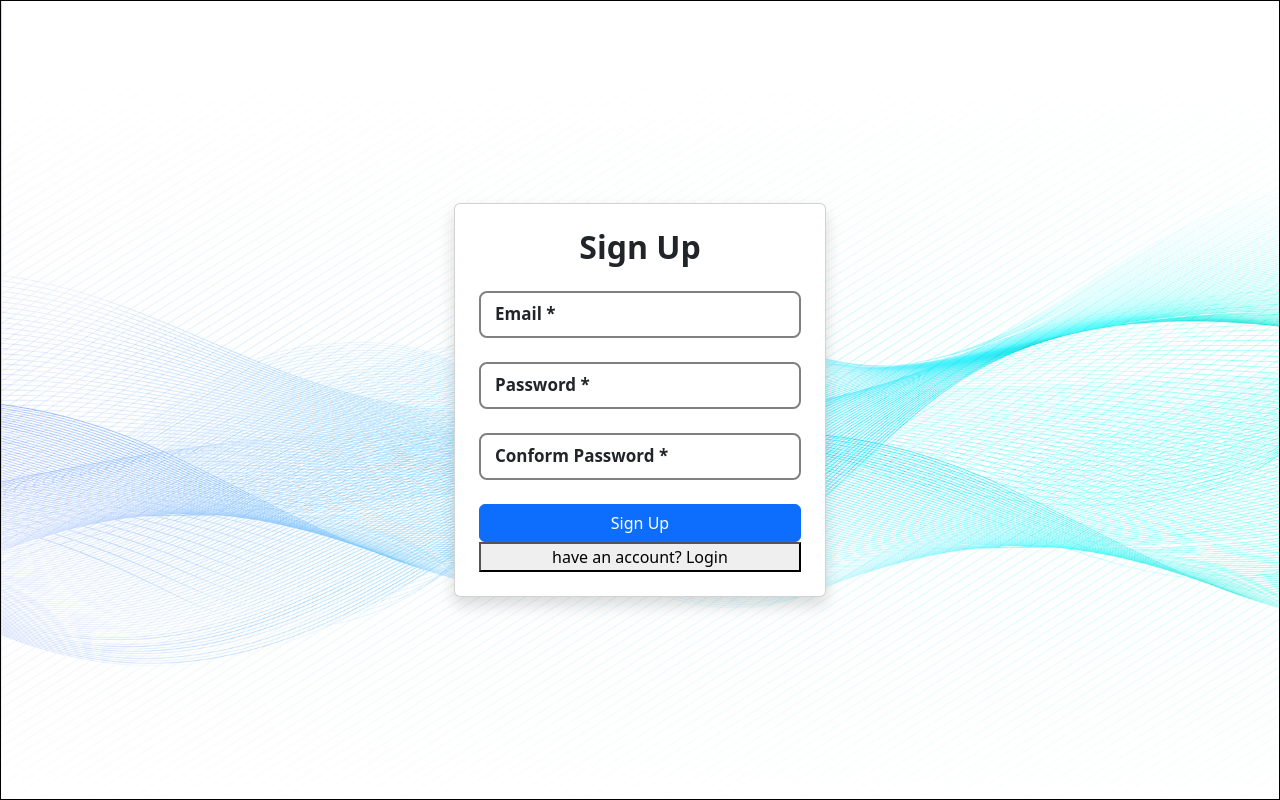
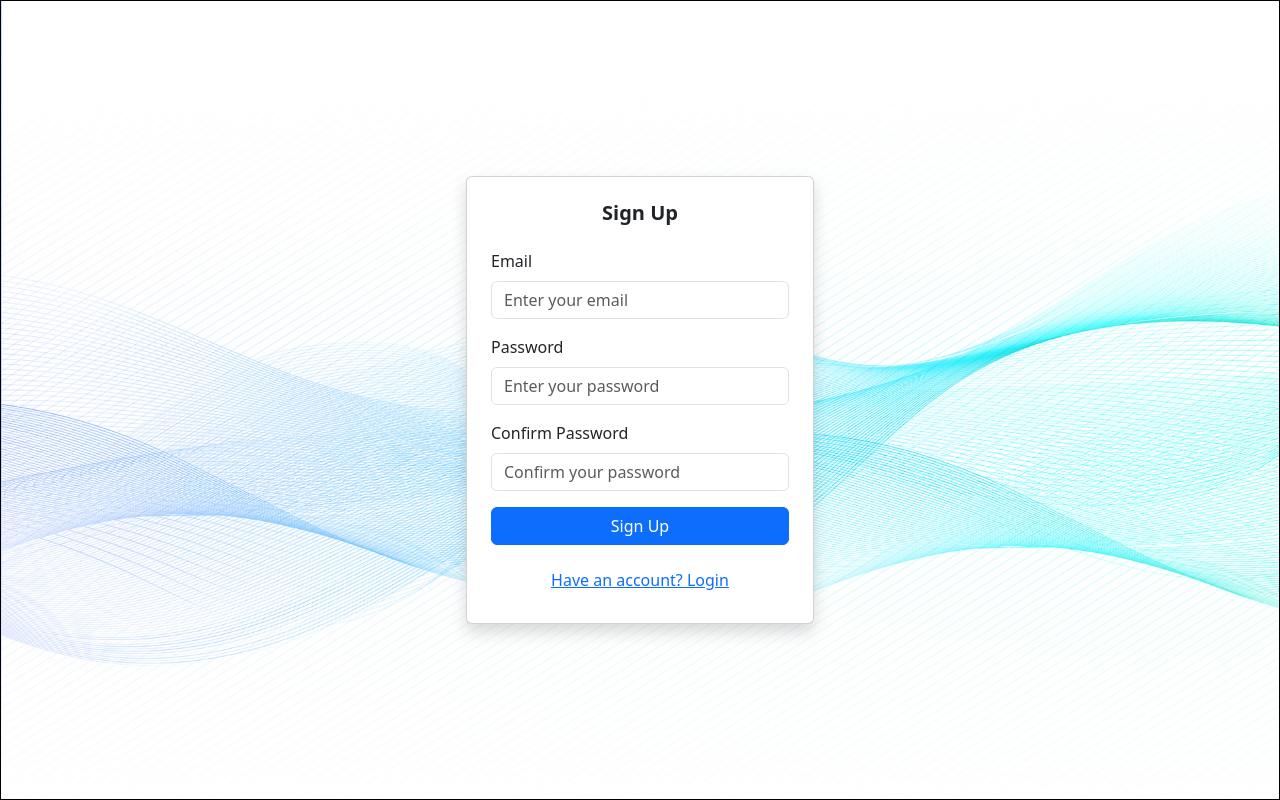
Before and after one commit to CodeMaverick4/mail-box-client, a React (Vite) app: page / in a window 1280 px wide. Built offline with nearby package versions, Linux system fonts and the light colour scheme.

Commit message:
react bootstrap added

```diff
--- a/src/App.css
+++ b/src/App.css
@@ -11,52 +11,3 @@
   height: 100%;
   object-fit: fill
 }
-
-input{
-    border: none !important;
-    outline: none !important;
-}
-.input_container {
-    position: relative;
-    border: 2px solid grey;
-    transition: all 0.2s ease-in-out;
-    border-radius: 8px;
-    width: 100%;
-}
-
-.input_label_pos {
-    position: absolute;
-    top: 0px;
-    transform: translate(0%, 32%);
-    left: 10px;
-    z-index: 1;
-
-    padding: 0px 4px;
-    font-size: 17px;
-    font-weight: 600;
-    /* color: gray; */
-    transition: all 0.3s ease-in-out;
-}
-
-.input_container input:focus ~ .input_label_pos,
-.input_container input:not(:placeholder-shown) ~ .input_label_pos {
-    transform: translate(0%, -70%);
-    background: #fff;
-    font-size: 14px;
-}
-
-.input_container input {
-    padding-top: 12px;
-    padding-bottom: 12px;
-    font-size: 14px;
-    font-weight: 400;
-    color: #6b6a6a;
-    height: 43px;
-    width: 100%;
-    border-radius: 8px;
-    padding: 0.5rem 1rem;
-}
-
-.input_container:focus-within input {
-    color: #111;
-}
--- a/src/pages/SignUp.jsx
+++ b/src/pages/SignUp.jsx
@@ -1,9 +1,9 @@
-import React, { useEffect, useState } from "react";
-
-import { Link, useNavigate } from "react-router";
+import React, { useState } from "react";
+import { useNavigate } from "react-router";
 import { createUserWithEmailAndPassword } from "firebase/auth";
 import { auth } from "../firebase";
-import Input from "../components/Input";
+
+import { Container, Row, Col, Card, Form, Button, Alert } from "react-bootstrap";
 
 const Signup = () => {
   const navigate = useNavigate();
@@ -11,107 +11,131 @@ const Signup = () => {
   const [form, setForm] = useState({
     email: "",
     password: "",
-        cnfPassword: ""
+    cnfPassword: "",
   });
   const [error, setError] = useState({
     email: "",
     password: "",
-        cnfPassword: ""
+    cnfPassword: "",
   });
+  const [serverMessage, setServerMessage] = useState({ type: "", message: "" });
 
   const handleChange = (e) => {
-        setError({ ...error, [e.target.name]: '' })
+    setError({ ...error, [e.target.name]: "" });
     setForm({ ...form, [e.target.name]: e.target.value });
+    setServerMessage({ type: "", message: "" }); // clear server messages on change
   };
 
   const handleSubmit = async (e) => {
     e.preventDefault();
-        if (isLoading) return
+    if (isLoading) return;
 
-        if (form.email === '') {
-            setError(prev => ({ ...prev, email: "Please Enter email" }))
-            return
+    // Basic validation
+    if (!form.email) {
+      setError((prev) => ({ ...prev, email: "Please enter email" }));
+      return;
     }
-        if (form.password === '') {
-            setError(prev => ({ ...prev, password: "Please Enter password" }))
-            return
+    if (!form.password) {
+      setError((prev) => ({ ...prev, password: "Please enter password" }));
+      return;
     }
-        if (form.cnfPassword === '') {
-            setError(prev => ({ ...prev, cnfPassword: "Please Enter Conform password" }))
-            return
+    if (!form.cnfPassword) {
+      setError((prev) => ({ ...prev, cnfPassword: "Please enter confirm password" }));
+      return;
     }
-
-        if (form.cnfPassword !== form.password) {
-            alert("Password and conform password is not same.");
+    if (form.password !== form.cnfPassword) {
+      setServerMessage({ type: "danger", message: "Password and confirm password do not match." });
+      return;
     }
 
     try {
+      setIsLoading(true);
       await createUserWithEmailAndPassword(auth, form.email, form.password);
-            navigate("/home");
-            console.log("User has successfully signed up.")
+      setServerMessage({ type: "success", message: "User signed up successfully!" });
+      setTimeout(() => navigate("/home"), 1500); // Navigate after 1.5s
     } catch (err) {
-            alert(err.message);
+      setServerMessage({ type: "danger", message: err.message });
+    } finally {
+      setIsLoading(false);
     }
   };
 
   return (
     <>
       <div className="background-image-pos">
-                <img src="background-image.jpg" alt="" />
+        <img src="background-image.jpg" alt="Background" />
       </div>
-            <div className="container d-flex justify-content-center align-items-center vh-100">
-                <div className="col-md-4">
-                    <div className="card shadow p-4">
-                        <h2 className="text-center mb-4 fw-bold">Sign Up</h2>
-                        <form onSubmit={handleSubmit}>
-                            <div className="mb-4">
-                                <Input
-                                    label="Email"
+
+      <Container className="d-flex justify-content-center align-items-center vh-100">
+        <Row className="w-100">
+          <Col md={{ span: 4, offset: 4 }}>
+            <Card className="shadow p-4">
+              <Card.Title className="text-center mb-4 fw-bold">Sign Up</Card.Title>
+
+              {/* Server messages */}
+              {serverMessage.message && (
+                <Alert variant={serverMessage.type}>{serverMessage.message}</Alert>
+              )}
+
+              <Form onSubmit={handleSubmit}>
+                <Form.Group className="mb-3" controlId="formEmail">
+                  <Form.Label>Email</Form.Label>
+                  <Form.Control
+                    type="email"
                     name="email"
                     value={form.email}
                     onChange={handleChange}
-                                    placeholder="Enter your name"
-                                    type="text"
+                    placeholder="Enter your email"
+                    isInvalid={!!error.email}
                     required
                   />
-                                <p className="text-danger"><small>{error.email}</small></p>
-                            </div>
-                            <div className="mb-4">
-                                <Input
-                                    label="Password"
+                  <Form.Control.Feedback type="invalid">{error.email}</Form.Control.Feedback>
+                </Form.Group>
+
+                <Form.Group className="mb-3" controlId="formPassword">
+                  <Form.Label>Password</Form.Label>
+                  <Form.Control
+                    type="password"
                     name="password"
                     value={form.password}
                     onChange={handleChange}
-                                    placeholder="Enter your email"
-                                    type="password"
+                    placeholder="Enter your password"
+                    isInvalid={!!error.password}
                     required
                   />
-                                <p className="text-danger"><small>{error.password}</small></p>
-                            </div>
-                            <div className="mb-4">
-                                <Input
-                                    label="Conform Password"
+                  <Form.Control.Feedback type="invalid">{error.password}</Form.Control.Feedback>
+                </Form.Group>
+
+                <Form.Group className="mb-3" controlId="formCnfPassword">
+                  <Form.Label>Confirm Password</Form.Label>
+                  <Form.Control
+                    type="password"
                     name="cnfPassword"
                     value={form.cnfPassword}
                     onChange={handleChange}
-                                    placeholder="Enter your password"
-                                    type="password"
+                    placeholder="Confirm your password"
+                    isInvalid={!!error.cnfPassword}
                     required
                   />
-                                <p className="text-danger" ><small>{error.cnfPassword}</small></p>
-                            </div>
-                            <button type="submit" className="btn btn-primary w-100">
+                  <Form.Control.Feedback type="invalid">{error.cnfPassword}</Form.Control.Feedback>
+                </Form.Group>
+
+                <Button type="submit" className="w-100" disabled={isLoading}>
                   {isLoading ? "Loading..." : "Sign Up"}
-                            </button>
-                        </form>
+                </Button>
+              </Form>
 
-                        <button type="button" className="signup-btn" onClick={() => navigate('/')}>
-                            have an account? <span>Login</span>
-                        </button>
-
-                    </div>
-                </div>
-            </div>
+              <Button
+                variant="link"
+                className="mt-3 w-100"
+                onClick={() => navigate("/")}
+              >
+                Have an account? <span>Login</span>
+              </Button>
+            </Card>
+          </Col>
+        </Row>
+      </Container>
     </>
   );
 };
```
Lines whose indentation alone changed are shown as unchanged.
